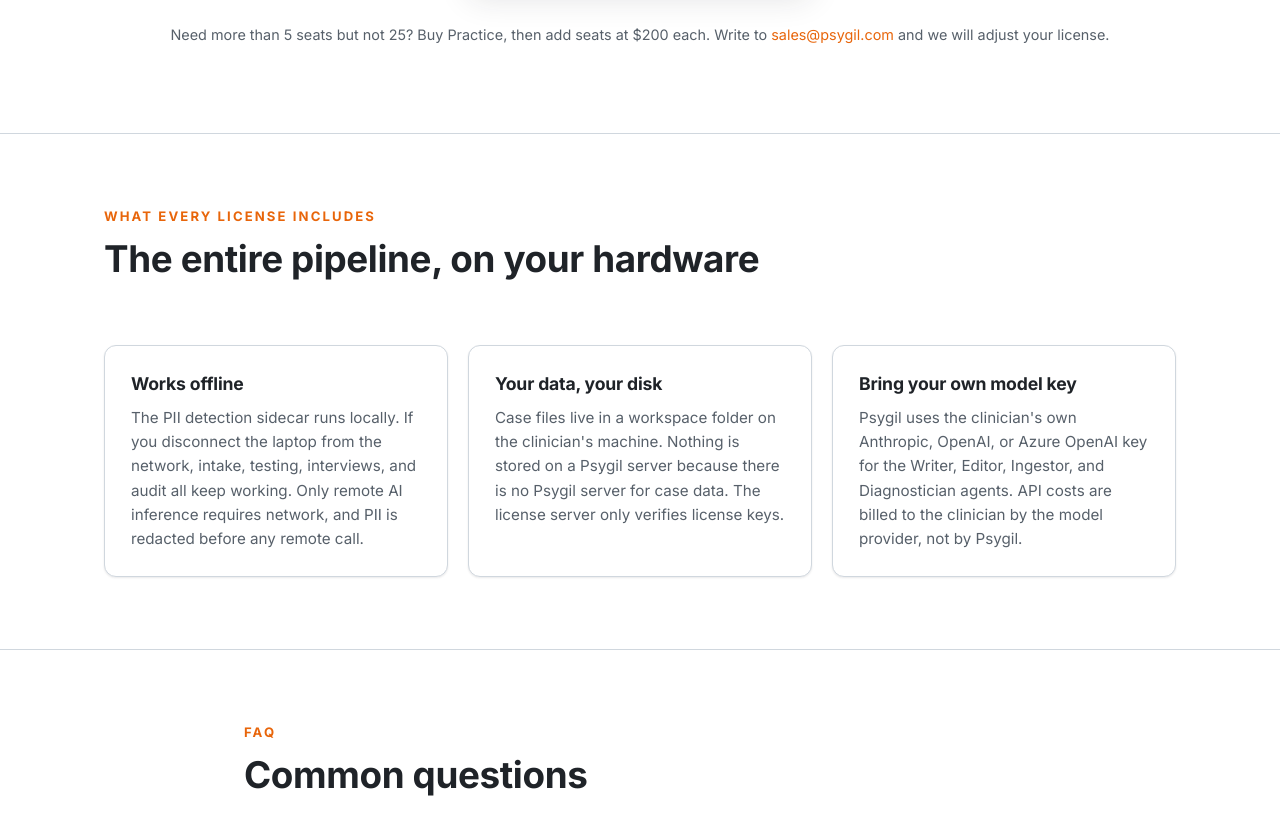
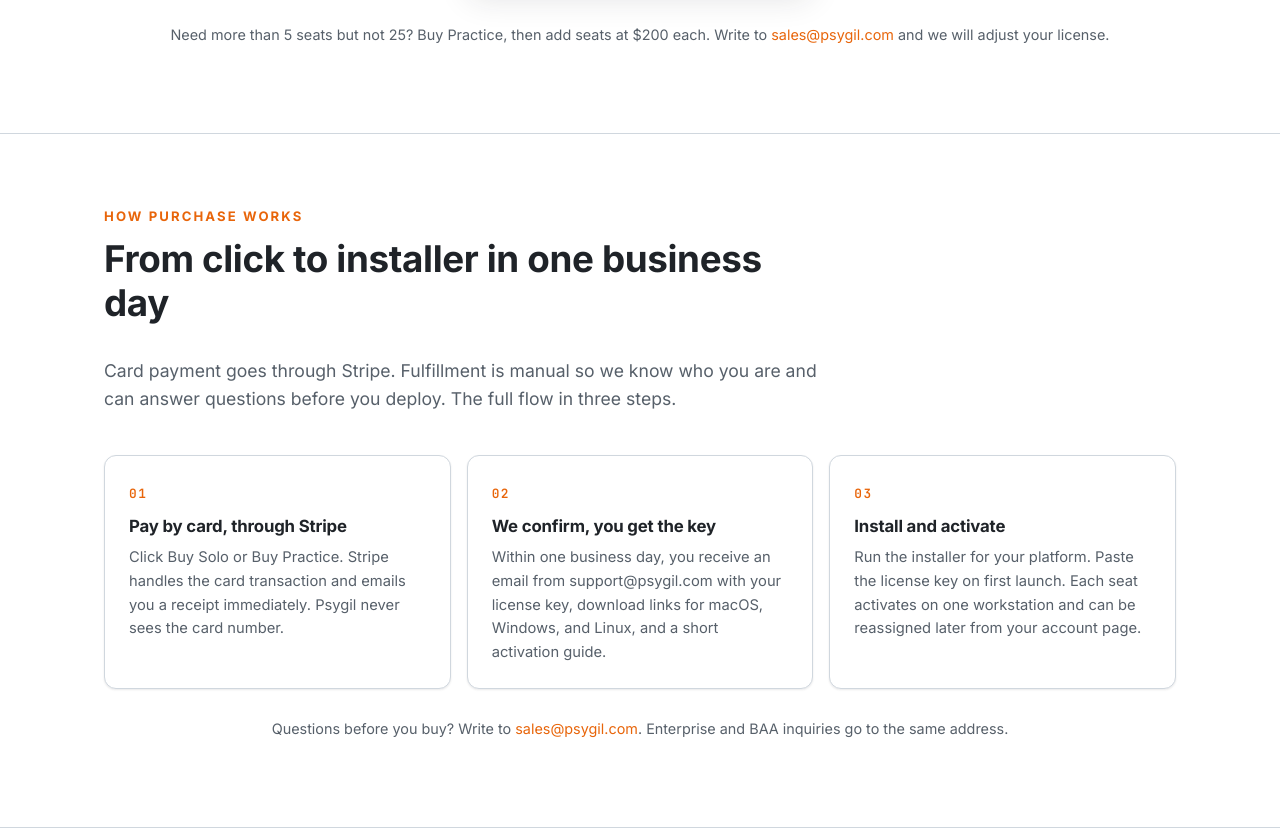
Before and after one commit to truckirwin-ai/psygil-website, a plain HTML site: page pricing.html in a window 1280 px wide. Shown: the part 1220-2050 px from the top of the page. Drawn offline with Linux system fonts and the light colour scheme.

Commit message:
Wire purchase flow: Stripe Payment Link placeholders, 3-step how-it-works, payment-method FAQ

```diff
--- a/pricing.html
+++ b/pricing.html
@@ -36,7 +36,7 @@
     <span class="hero-eyebrow">Pricing</span>
     <h1>Three licenses. Buy once. Use on your terms.</h1>
     <p class="hero-lede">
-      Psygil is a desktop application the clinician owns. Pick the tier that matches the practice. After purchase, your license key and platform installers are sent to your email.
+      Psygil is a desktop application the clinician owns. Pick the tier, pay by card through Stripe, and your license key and installers arrive by email within one business day. No subscription. No seat meter running in the background.
     </p>
   </div>
 </section>
@@ -63,7 +63,8 @@
           <li>Testimony package export</li>
           <li>Email support</li>
         </ul>
-        <a href="mailto:sales@psygil.com?subject=Psygil%20Solo%20license" class="btn btn-primary">Buy Solo &nbsp;·&nbsp; $299</a>
+        <!-- TODO: replace href with your Stripe Payment Link for Solo ($299) -->
+        <a href="https://buy.stripe.com/REPLACE_WITH_SOLO_LINK" class="btn btn-primary">Buy Solo &nbsp;·&nbsp; $299</a>
       </div>
 
       <div class="price-card featured">
@@ -83,7 +84,8 @@
           <li>Priority email support</li>
           <li>Onboarding call with the Foundry team</li>
         </ul>
-        <a href="mailto:sales@psygil.com?subject=Psygil%20Practice%20license" class="btn btn-primary">Buy Practice &nbsp;·&nbsp; $1,000</a>
+        <!-- TODO: replace href with your Stripe Payment Link for Practice ($1,000) -->
+        <a href="https://buy.stripe.com/REPLACE_WITH_PRACTICE_LINK" class="btn btn-primary">Buy Practice &nbsp;·&nbsp; $1,000</a>
       </div>
 
       <div class="price-card">
@@ -113,6 +115,36 @@
       and we will adjust your license.
     </p>
 
+  </div>
+</section>
+
+<section class="section">
+  <div class="container">
+    <div class="section-title">
+      <span class="kicker">How purchase works</span>
+      <h2>From click to installer in one business day</h2>
+      <p>Card payment goes through Stripe. Fulfillment is manual so we know who you are and can answer questions before you deploy. The full flow in three steps.</p>
+    </div>
+    <div class="flow">
+      <div class="flow-step">
+        <span class="flow-num">01</span>
+        <h4>Pay by card, through Stripe</h4>
+        <p>Click Buy Solo or Buy Practice. Stripe handles the card transaction and emails you a receipt immediately. Psygil never sees the card number.</p>
+      </div>
+      <div class="flow-step">
+        <span class="flow-num">02</span>
+        <h4>We confirm, you get the key</h4>
+        <p>Within one business day, you receive an email from support@psygil.com with your license key, download links for macOS, Windows, and Linux, and a short activation guide.</p>
+      </div>
+      <div class="flow-step">
+        <span class="flow-num">03</span>
+        <h4>Install and activate</h4>
+        <p>Run the installer for your platform. Paste the license key on first launch. Each seat activates on one workstation and can be reassigned later from your account page.</p>
+      </div>
+    </div>
+    <p class="center dim" style="margin-top: 24px; font-size: 0.9rem;">
+      Questions before you buy? Write to <a href="mailto:sales@psygil.com">sales@psygil.com</a>. Enterprise and BAA inquiries go to the same address.
+    </p>
   </div>
 </section>
 
@@ -153,7 +185,12 @@
 
     <details>
       <summary>What happens after I pay?</summary>
-      <p>You receive an email with your license key and download links for macOS, Windows, and Linux installers. Activate the app with your key on first launch. Each seat can be activated on one workstation at a time and reassigned if needed.</p>
+      <p>Stripe emails you a receipt immediately. Within one business day, support@psygil.com sends your license key, download links for macOS, Windows, and Linux installers, and a short activation guide. Activate the app with your key on first launch. Each seat can be activated on one workstation at a time and reassigned if needed.</p>
+    </details>
+
+    <details>
+      <summary>Which payment methods work?</summary>
+      <p>All major credit and debit cards through Stripe. For ACH, wire transfer, purchase orders, or non-card payment, write to <a href="mailto:sales@psygil.com">sales@psygil.com</a> and we will send an invoice.</p>
     </details>
 
     <details>
@@ -191,9 +228,10 @@
 <section class="cta-strip">
   <div class="container">
     <h2>Ready to try it?</h2>
-    <p>Pick a tier, email us, and your license key and installers will be in your inbox the same business day.</p>
+    <p>Pick a tier, pay through Stripe, and your license key and installers will be in your inbox within one business day.</p>
     <div class="cta-buttons">
-      <a href="mailto:sales@psygil.com?subject=Psygil%20license" class="btn btn-primary btn-lg">Buy a license</a>
+      <!-- TODO: replace href with your Stripe Payment Link for Solo ($299) -->
+      <a href="https://buy.stripe.com/REPLACE_WITH_SOLO_LINK" class="btn btn-primary btn-lg">Buy Solo &nbsp;·&nbsp; $299</a>
       <a href="demo.html" class="btn btn-secondary btn-lg">Watch the demo first</a>
     </div>
   </div>
```
